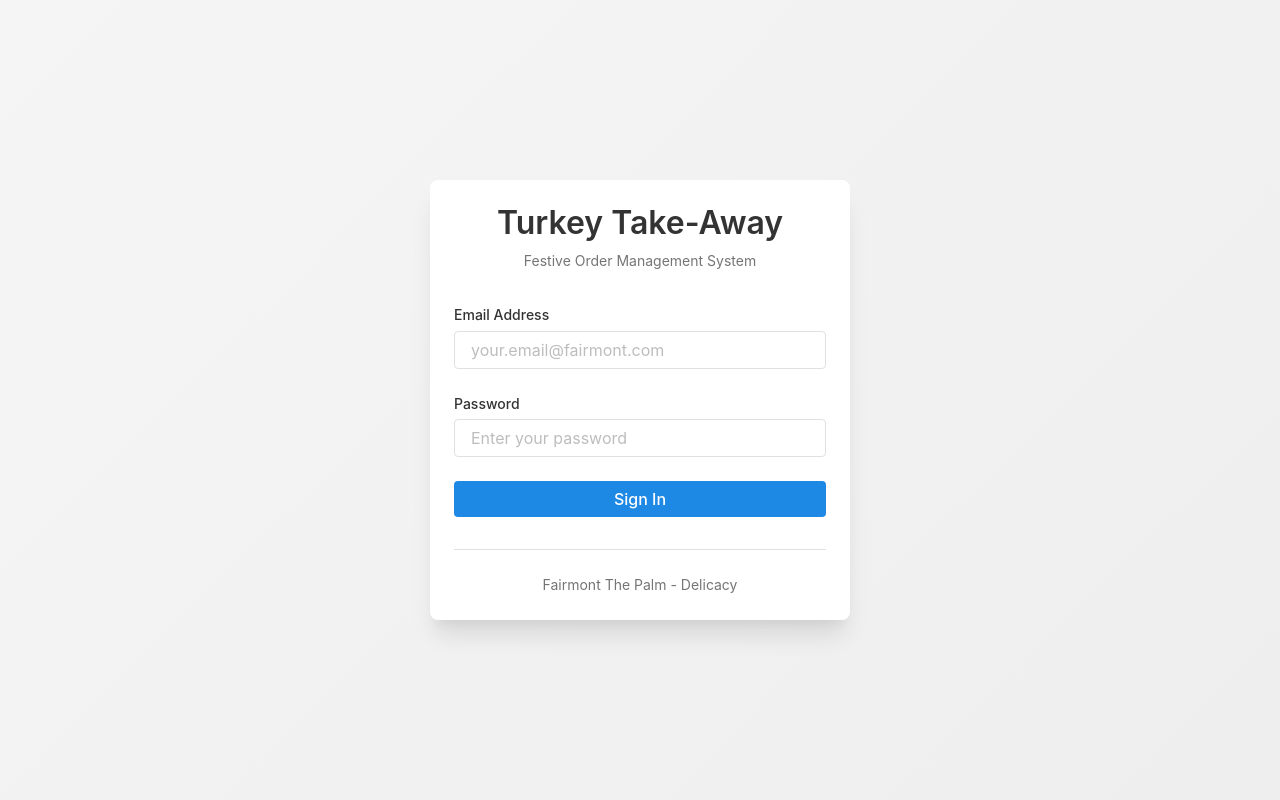
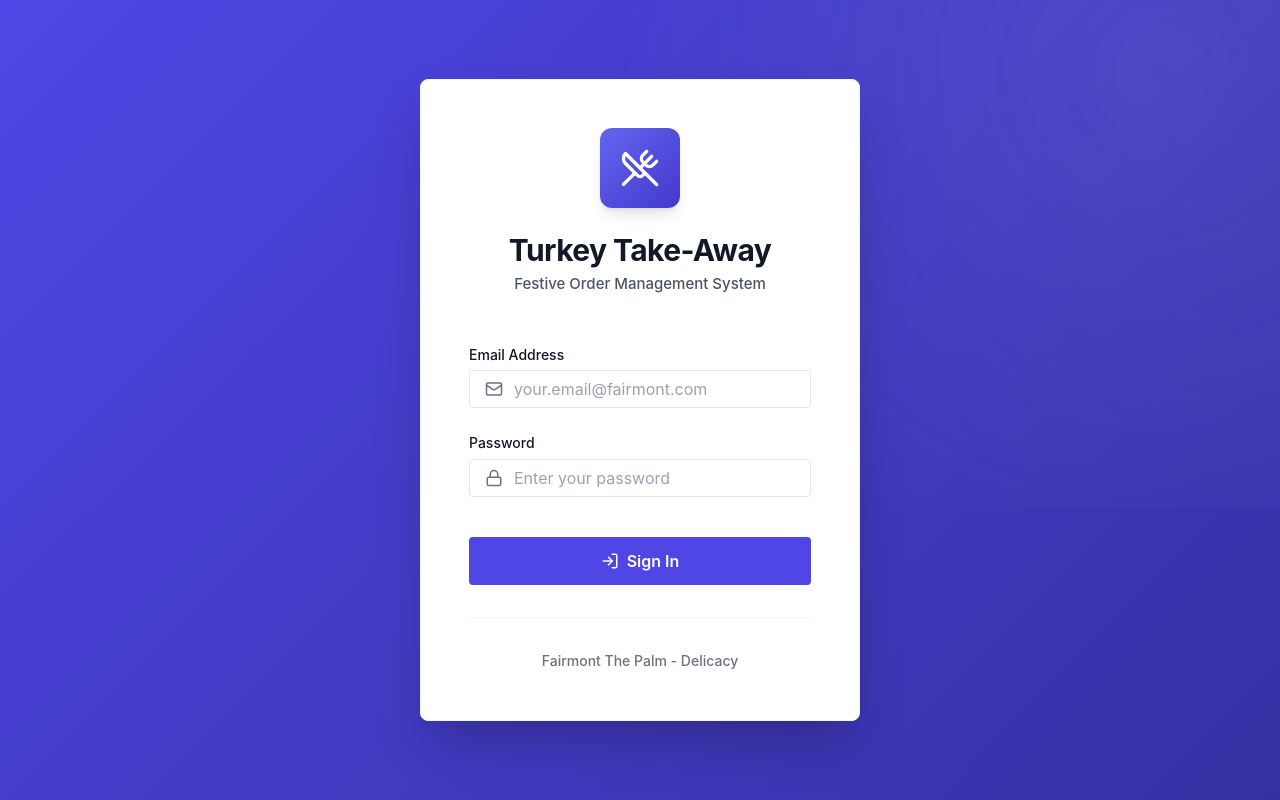
Before and after one commit to navansami/Festive_Takeaway_Client, a React (Vite) app: page /login in a window 1280 px wide. Built offline with nearby package versions, Linux system fonts and the light colour scheme.

Commit message:
add new icons and redesign views

```diff
--- a/package.json
+++ b/package.json
@@ -10,6 +10,7 @@
     "preview": "vite preview"
   },
   "dependencies": {
+    "lucide-react": "^0.546.0",
     "react": "^19.1.1",
     "react-dom": "^19.1.1",
     "react-router-dom": "^7.9.4"
--- a/src/index.css
+++ b/src/index.css
@@ -1,39 +1,55 @@
 :root {
-  /* Color Palette */
+  /* Professional Color Palette */
   --color-white: #ffffff;
-  --color-grey-50: #fafafa;
-  --color-grey-100: #f5f5f5;
-  --color-grey-200: #eeeeee;
-  --color-grey-300: #e0e0e0;
-  --color-grey-400: #bdbdbd;
-  --color-grey-500: #9e9e9e;
-  --color-grey-600: #757575;
-  --color-grey-700: #616161;
-  --color-grey-800: #424242;
-  --color-black: #333333;
-  --color-blue-50: #e3f2fd;
-  --color-blue-100: #bbdefb;
-  --color-blue-200: #90caf9;
-  --color-blue-300: #64b5f6;
-  --color-blue-400: #42a5f5;
-  --color-blue-500: #2196f3;
-  --color-blue-600: #1e88e5;
-  --color-blue-700: #1976d2;
-  --color-blue-800: #1565c0;
+  --color-grey-50: #f9fafb;
+  --color-grey-100: #f3f4f6;
+  --color-grey-200: #e5e7eb;
+  --color-grey-300: #d1d5db;
+  --color-grey-400: #9ca3af;
+  --color-grey-500: #6b7280;
+  --color-grey-600: #4b5563;
+  --color-grey-700: #374151;
+  --color-grey-800: #1f2937;
+  --color-grey-900: #111827;
+  --color-black: #0f172a;
 
-  /* Semantic Colors */
-  --color-primary: var(--color-blue-600);
-  --color-primary-hover: var(--color-blue-700);
-  --color-primary-light: var(--color-blue-50);
-  --color-text-primary: var(--color-black);
+  /* Primary Color - Professional Blue/Indigo */
+  --color-primary-50: #eef2ff;
+  --color-primary-100: #e0e7ff;
+  --color-primary-200: #c7d2fe;
+  --color-primary-300: #a5b4fc;
+  --color-primary-400: #818cf8;
+  --color-primary-500: #6366f1;
+  --color-primary-600: #4f46e5;
+  --color-primary-700: #4338ca;
+  --color-primary-800: #3730a3;
+  --color-primary-900: #312e81;
+
+  /* Semantic Colors - Professional Palette */
+  --color-primary: var(--color-primary-600);
+  --color-primary-hover: var(--color-primary-700);
+  --color-primary-light: var(--color-primary-50);
+  --color-text-primary: var(--color-grey-900);
   --color-text-secondary: var(--color-grey-600);
-  --color-border: var(--color-grey-300);
+  --color-text-tertiary: var(--color-grey-500);
+  --color-border: var(--color-grey-200);
+  --color-border-light: var(--color-grey-100);
   --color-background: var(--color-white);
   --color-background-secondary: var(--color-grey-50);
-  --color-success: #4caf50;
-  --color-warning: #ff9800;
-  --color-error: #f44336;
-  --color-info: #2196f3;
+
+  /* Status Colors */
+  --color-success: #10b981;
+  --color-success-light: #d1fae5;
+  --color-success-dark: #059669;
+  --color-warning: #f59e0b;
+  --color-warning-light: #fef3c7;
+  --color-warning-dark: #d97706;
+  --color-error: #ef4444;
+  --color-error-light: #fee2e2;
+  --color-error-dark: #dc2626;
+  --color-info: #3b82f6;
+  --color-info-light: #dbeafe;
+  --color-info-dark: #2563eb;
 
   /* Typography */
   font-family: -apple-system, BlinkMacSystemFont, 'Segoe UI', 'Roboto', 'Oxygen',
@@ -55,11 +71,13 @@
   --radius-md: 8px;
   --radius-lg: 12px;
 
-  /* Shadows */
-  --shadow-sm: 0 1px 2px 0 rgba(0, 0, 0, 0.05);
-  --shadow-md: 0 4px 6px -1px rgba(0, 0, 0, 0.1), 0 2px 4px -1px rgba(0, 0, 0, 0.06);
-  --shadow-lg: 0 10px 15px -3px rgba(0, 0, 0, 0.1), 0 4px 6px -2px rgba(0, 0, 0, 0.05);
-  --shadow-xl: 0 20px 25px -5px rgba(0, 0, 0, 0.1), 0 10px 10px -5px rgba(0, 0, 0, 0.04);
+  /* Professional Shadows */
+  --shadow-xs: 0 1px 2px 0 rgba(0, 0, 0, 0.05);
+  --shadow-sm: 0 1px 3px 0 rgba(0, 0, 0, 0.1), 0 1px 2px -1px rgba(0, 0, 0, 0.1);
+  --shadow-md: 0 4px 6px -1px rgba(0, 0, 0, 0.1), 0 2px 4px -2px rgba(0, 0, 0, 0.1);
+  --shadow-lg: 0 10px 15px -3px rgba(0, 0, 0, 0.1), 0 4px 6px -4px rgba(0, 0, 0, 0.1);
+  --shadow-xl: 0 20px 25px -5px rgba(0, 0, 0, 0.1), 0 8px 10px -6px rgba(0, 0, 0, 0.1);
+  --shadow-2xl: 0 25px 50px -12px rgba(0, 0, 0, 0.25);
 
   font-synthesis: none;
   text-rendering: optimizeLegibility;
@@ -228,8 +246,14 @@
 .card {
   background-color: var(--color-white);
   border-radius: var(--radius-md);
+  box-shadow: var(--shadow-sm);
+  border: 1px solid var(--color-border-light);
+  padding: var(--spacing-lg);
+  transition: all 0.2s ease;
+}
+
+.card:hover {
   box-shadow: var(--shadow-md);
-  padding: var(--spacing-lg);
 }
 
 /* Table Styles */
@@ -311,3 +335,128 @@
 .w-full {
   width: 100%;
 }
+
+/* Badge Styles */
+.badge {
+  display: inline-flex;
+  align-items: center;
+  padding: 0.25rem 0.75rem;
+  border-radius: 9999px;
+  font-size: 0.75rem;
+  font-weight: 600;
+  line-height: 1;
+  text-transform: capitalize;
+  white-space: nowrap;
+}
+
+.badge-default {
+  background-color: var(--color-grey-100);
+  color: var(--color-grey-700);
+}
+
+.badge-primary {
+  background-color: var(--color-primary-light);
+  color: var(--color-primary-800);
+}
+
+.badge-success {
+  background-color: var(--color-success-light);
+  color: var(--color-success-dark);
+}
+
+.badge-warning {
+  background-color: var(--color-warning-light);
+  color: var(--color-warning-dark);
+}
+
+.badge-error {
+  background-color: var(--color-error-light);
+  color: var(--color-error-dark);
+}
+
+.badge-info {
+  background-color: var(--color-info-light);
+  color: var(--color-info-dark);
+}
+
+/* Button Size Variants */
+.btn-sm {
+  padding: 0.375rem 0.75rem;
+  font-size: 0.875rem;
+}
+
+.btn-lg {
+  padding: 0.75rem 1.5rem;
+  font-size: 1.125rem;
+}
+
+/* Loading Spinner */
+.loading-container {
+  display: flex;
+  align-items: center;
+  justify-content: center;
+  min-height: 400px;
+  color: var(--color-text-secondary);
+}
+
+/* Empty State */
+.empty-state {
+  text-align: center;
+  padding: var(--spacing-2xl);
+  color: var(--color-text-secondary);
+}
+
+.empty-state p {
+  margin-bottom: var(--spacing-md);
+  font-size: 1.125rem;
+}
+
+/* Page Header */
+.page-header {
+  margin-bottom: var(--spacing-xl);
+}
+
+.page-header h1 {
+  color: var(--color-text-primary);
+  margin-bottom: var(--spacing-xs);
+  font-size: 2rem;
+  font-weight: 700;
+}
+
+.page-header p {
+  color: var(--color-text-secondary);
+  font-size: 1rem;
+  margin: 0;
+}
+
+/* Table Container */
+.table-container {
+  overflow-x: auto;
+  border-radius: var(--radius-md);
+  border: 1px solid var(--color-border-light);
+}
+
+/* Form Group */
+.form-group {
+  margin-bottom: var(--spacing-lg);
+}
+
+/* Error Message */
+.error-message {
+  background-color: var(--color-error-light);
+  color: var(--color-error-dark);
+  padding: var(--spacing-md);
+  border-radius: var(--radius-sm);
+  margin-bottom: var(--spacing-lg);
+  border-left: 4px solid var(--color-error);
+}
+
+/* Success Message */
+.success-message {
+  background-color: var(--color-success-light);
+  color: var(--color-success-dark);
+  padding: var(--spacing-md);
+  border-radius: var(--radius-sm);
+  margin-bottom: var(--spacing-lg);
+  border-left: 4px solid var(--color-success);
+}
--- a/src/pages/Login.css
+++ b/src/pages/Login.css
@@ -4,61 +4,121 @@
   align-items: center;
   justify-content: center;
   padding: var(--spacing-lg);
-  background: linear-gradient(135deg, var(--color-grey-100) 0%, var(--color-grey-200) 100%);
+  background: linear-gradient(135deg, var(--color-primary-600) 0%, var(--color-primary-800) 100%);
+  position: relative;
+  overflow: hidden;
+}
+
+.login-container::before {
+  content: '';
+  position: absolute;
+  top: -50%;
+  right: -50%;
+  width: 100%;
+  height: 100%;
+  background: radial-gradient(circle, rgba(255, 255, 255, 0.1) 0%, transparent 70%);
+  animation: pulse 15s ease-in-out infinite;
+}
+
+@keyframes pulse {
+  0%, 100% {
+    transform: scale(1) translate(0, 0);
+    opacity: 0.5;
+  }
+  50% {
+    transform: scale(1.1) translate(-10%, 10%);
+    opacity: 0.8;
+  }
 }
 
 .login-card {
   width: 100%;
-  max-width: 420px;
-  box-shadow: var(--shadow-xl);
+  max-width: 440px;
+  padding: var(--spacing-2xl);
+  box-shadow: var(--shadow-2xl);
+  position: relative;
+  z-index: 1;
+  backdrop-filter: blur(10px);
 }
 
 .login-header {
   text-align: center;
-  margin-bottom: var(--spacing-xl);
+  margin-bottom: var(--spacing-2xl);
+}
+
+.login-icon {
+  width: 80px;
+  height: 80px;
+  margin: 0 auto var(--spacing-lg);
+  background: linear-gradient(135deg, var(--color-primary-500), var(--color-primary-700));
+  border-radius: var(--radius-lg);
+  display: flex;
+  align-items: center;
+  justify-content: center;
+  color: var(--color-white);
+  box-shadow: var(--shadow-lg);
 }
 
 .login-header h1 {
-  font-size: 2rem;
-  margin-bottom: var(--spacing-sm);
-  color: var(--color-black);
+  color: var(--color-text-primary);
+  margin-bottom: var(--spacing-xs);
+  font-size: 1.875rem;
+  font-weight: 700;
+  letter-spacing: -0.02em;
 }
 
 .login-header p {
   color: var(--color-text-secondary);
-  font-size: 0.875rem;
+  font-size: 0.938rem;
   margin: 0;
+  font-weight: 500;
 }
 
 .login-form {
-  display: flex;
-  flex-direction: column;
-  gap: var(--spacing-lg);
+  margin-bottom: var(--spacing-xl);
 }
 
-.form-group {
+.input-with-icon {
+  position: relative;
   display: flex;
-  flex-direction: column;
+  align-items: center;
 }
 
-.error-message {
-  padding: var(--spacing-md);
-  background-color: #ffebee;
-  color: var(--color-error);
-  border-radius: var(--radius-sm);
-  font-size: 0.875rem;
-  text-align: center;
+.input-icon {
+  position: absolute;
+  left: var(--spacing-md);
+  color: var(--color-text-tertiary);
+  pointer-events: none;
+  z-index: 1;
+}
+
+.input-with-icon input {
+  padding-left: 2.75rem;
+}
+
+.login-btn {
+  margin-top: var(--spacing-md);
+  padding: 0.875rem var(--spacing-lg);
+  font-weight: 600;
+  gap: var(--spacing-sm);
+  justify-content: center;
+  transition: all 0.2s ease;
+}
+
+.login-btn:hover:not(:disabled) {
+  transform: translateY(-1px);
+  box-shadow: var(--shadow-lg);
 }
 
 .login-footer {
-  margin-top: var(--spacing-xl);
-  padding-top: var(--spacing-lg);
-  border-top: 1px solid var(--color-border);
   text-align: center;
+  padding-top: var(--spacing-xl);
+  border-top: 1px solid var(--color-border-light);
 }
 
 .login-footer p {
-  color: var(--color-text-secondary);
+  color: var(--color-text-tertiary);
   font-size: 0.875rem;
   margin: 0;
+  font-weight: 500;
 }
--- a/src/pages/Login.tsx
+++ b/src/pages/Login.tsx
@@ -2,6 +2,7 @@
 import { useNavigate } from 'react-router-dom';
 import { useAuth } from '../contexts/AuthContext';
 import ChangePasswordModal from '../components/ChangePasswordModal';
+import { UtensilsCrossed, Mail, Lock, LogIn } from 'lucide-react';
 import './Login.css';
 
 const Login: React.FC = () => {
@@ -47,6 +48,9 @@
       <div className="login-container">
         <div className="login-card card">
         <div className="login-header">
+          <div className="login-icon">
+            <UtensilsCrossed size={40} />
+          </div>
           <h1>Turkey Take-Away</h1>
           <p>Festive Order Management System</p>
         </div>
@@ -56,6 +60,8 @@
 
           <div className="form-group">
             <label htmlFor="email">Email Address</label>
+            <div className="input-with-icon">
+              <Mail className="input-icon" size={18} />
               <input
                 type="email"
                 id="email"
@@ -66,9 +72,12 @@
                 autoComplete="email"
               />
             </div>
+          </div>
 
           <div className="form-group">
             <label htmlFor="password">Password</label>
+            <div className="input-with-icon">
+              <Lock className="input-icon" size={18} />
               <input
                 type="password"
                 id="password"
@@ -79,9 +88,17 @@
                 autoComplete="current-password"
               />
             </div>
+          </div>
 
-          <button type="submit" className="btn-primary w-full" disabled={loading}>
-            {loading ? 'Signing in...' : 'Sign In'}
+          <button type="submit" className="btn-primary w-full login-btn" disabled={loading}>
+            {loading ? (
+              <span>Signing in...</span>
+            ) : (
+              <>
+                <LogIn size={18} />
+                <span>Sign In</span>
+              </>
+            )}
           </button>
         </form>
 
```
Also changed, not shown: src/components/DashboardLayout.css (+45 -18 lines), src/components/DashboardLayout.tsx (+9 -7 lines), src/pages/Analytics.tsx (+15 -4 lines), src/pages/Dashboard.css (+54 -11 lines), src/pages/Dashboard.tsx (+31 -7 lines), src/pages/Orders.css (+15 -1 lines), src/pages/Orders.tsx (+9 -2 lines), src/pages/Users.tsx (+7 -3 lines), 1 other file (tests, documents, lock files or other folders). Lines whose indentation alone changed are shown as unchanged.
